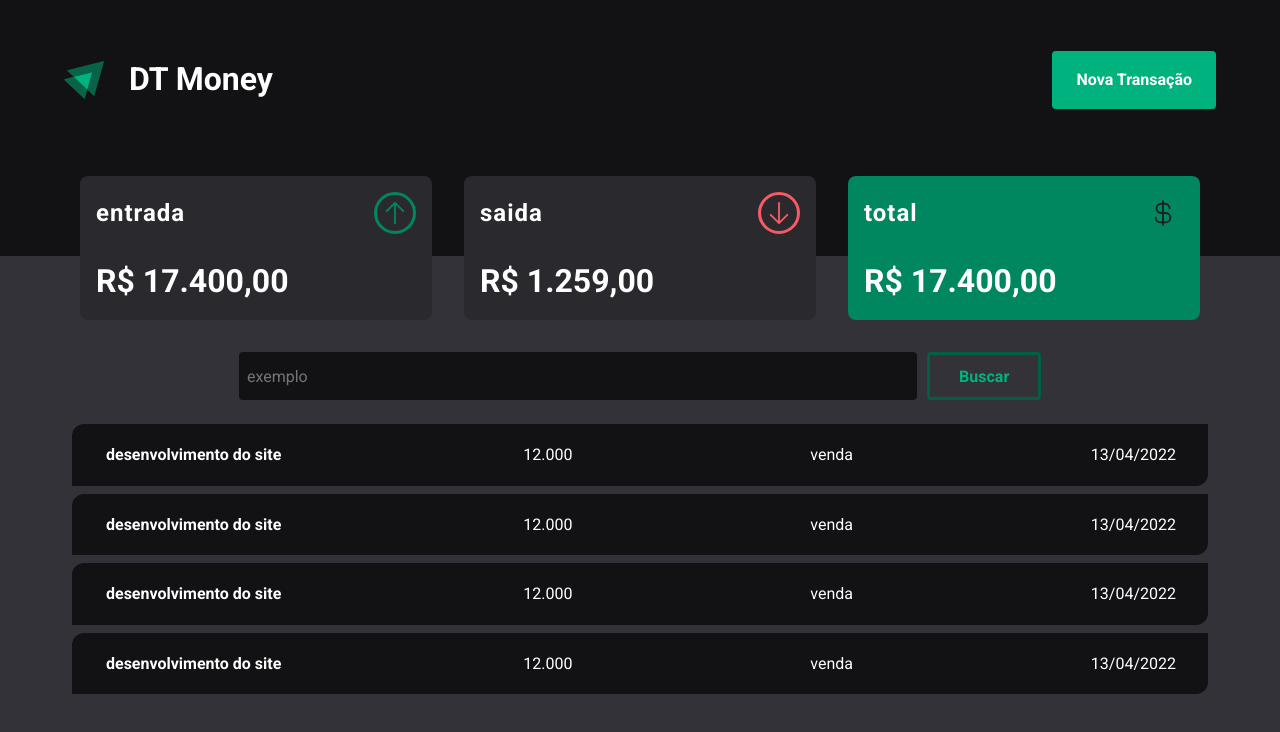
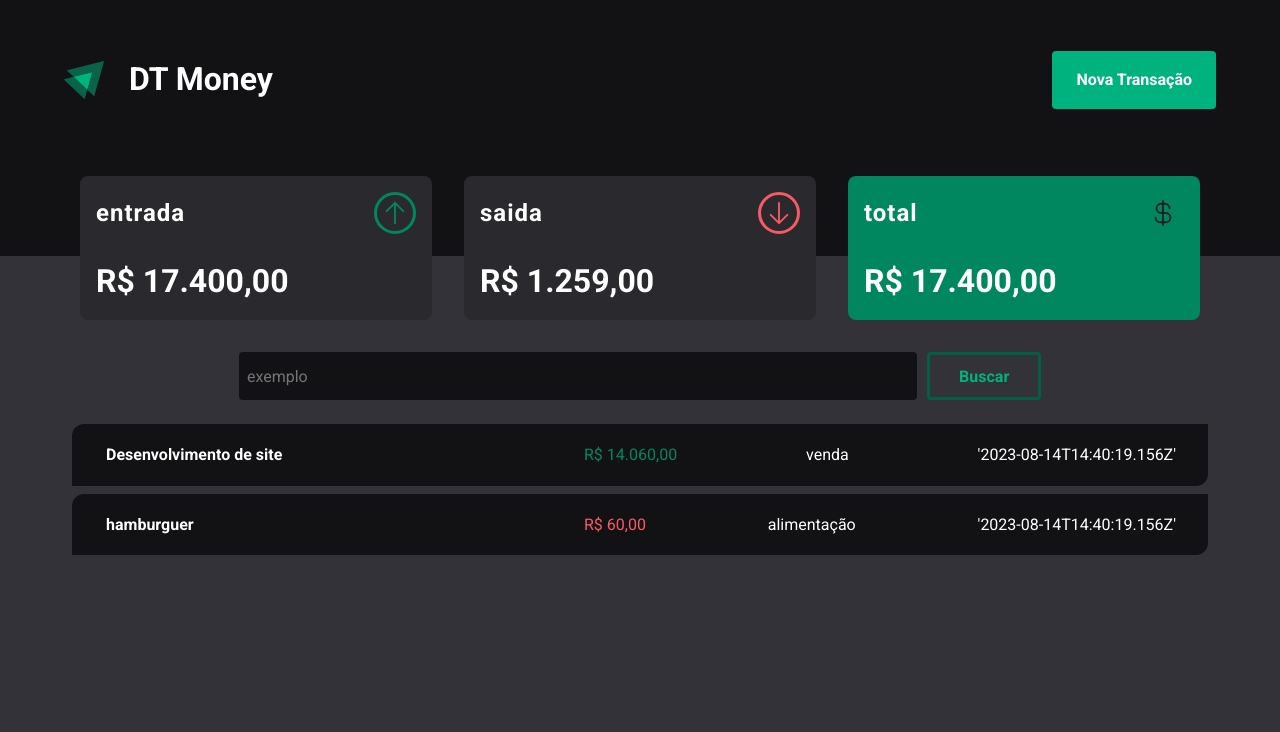
Before and after one commit to MathMendesReis/DT-Money, a React (Vite) app in the folder vite-project/: page / in a window 1280 px wide. Shown: the top 732 px of the page. Built offline with nearby package versions, Linux system fonts and the light colour scheme; data requests are answered from the project's data file.

Commit message:
estilização da tabeela completa

```diff
--- /dev/null
+++ b/vite-project/db.json
@@ -0,0 +1,21 @@
+{
+  "transactions":[
+
+    {
+      "id":1,
+      "description":"Desenvolvimento de site",
+      "type":"income",
+      "category":"venda",
+      "price":14060,
+      "createdAt":"'2023-08-14T14:40:19.156Z'"
+    },
+    {
+      "id":2,
+      "description":"hamburguer",
+      "type":"outcome",
+      "category":"alimentação",
+      "price":60,
+      "createdAt":"'2023-08-14T14:40:19.156Z'"
+    }
+  ]
+}
--- a/vite-project/package.json
+++ b/vite-project/package.json
@@ -7,12 +7,14 @@
     "dev": "vite",
     "build": "tsc && vite build",
     "lint": "eslint . --ext ts,tsx --report-unused-disable-directives --max-warnings 0",
-    "preview": "vite preview"
+    "preview": "vite preview",
+    "server":"json-server --watch db.json"
   },
   "dependencies": {
     "@phosphor-icons/react": "^2.0.10",
     "@reduxjs/toolkit": "^1.9.5",
     "@types/styled-components": "^5.1.26",
+    "json-server": "^0.17.3",
     "react": "^18.2.0",
     "react-dom": "^18.2.0",
     "react-redux": "^8.1.1",
--- /dev/null
+++ b/vite-project/src/context/Trasactions/Context.tsx
@@ -0,0 +1,41 @@
+import { createContext,useEffect,useState } from "react"
+
+interface Transactions {
+    id:number,
+    description:string,
+    type:string,
+    category:string,
+    price:number,
+    createdAt:string
+}
+
+interface ContextProvder {
+  transactions:Transactions[]
+}
+export const TransactionsContext = createContext({} as ContextProvder)
+interface PropsProviderTransactions{
+  children: React.ReactNode;
+}
+export default function ProviverTransictions({children}:PropsProviderTransactions) {
+  const [transactions,setTransactions] = useState<Transactions[]>([])
+
+  async function loadTransactions() {
+    const response = await fetch("http://localhost:3000/transactions")
+    const data = await response.json()
+
+    setTransactions(data)
+  }
+
+
+  console.log(transactions)
+  useEffect(() => {
+    loadTransactions()
+  },[])
+  return(
+    <TransactionsContext.Provider value={{
+      transactions,
+    }}>
+      {children}
+    </TransactionsContext.Provider>
+  )
+}
--- a/vite-project/src/main.tsx
+++ b/vite-project/src/main.tsx
@@ -7,18 +7,17 @@ import {
   RouterProvider,
 } from "react-router-dom";
 import useRouter from './router/useRouter.tsx'
-import { Provider as ReduxProvider } from 'react-redux'
-import { store } from './store/index.ts';
+import ProviverTransictions from './context/Trasactions/Context.tsx';
 
 
 const [router] = useRouter()
 ReactDOM.createRoot(document.getElementById('root')!).render(
   <React.StrictMode>
     <Theme>
-      <ReduxProvider store={store}>
+      <ProviverTransictions>
         <GlobalStyle/>
         <RouterProvider router={router} />
-      </ReduxProvider>
+      </ProviverTransictions>
     </Theme>
   </React.StrictMode>,
 )
--- a/vite-project/src/pages/Main/components/tableActions/index.tsx
+++ b/vite-project/src/pages/Main/components/tableActions/index.tsx
@@ -1,19 +1,30 @@
-import { ContainerTable } from "./styled";
+import { ContainerTable } from "./styled"
 
-export default function TableActions() {
+interface Transactions {
+  id:number,
+  description:string,
+  type:string,
+  category:string,
+  price:number,
+  createdAt:string
+}
+export default function TableActions({description,type,category,price,createdAt}: Transactions) {
+
   return (
     <>
-        <ContainerTable>
+        <ContainerTable
+        type={type }
+        >
         <thead>
             <tr>
-              <th>desenvolvimento do site</th>
+              <th>{description}</th>
             </tr>
           </thead>
           <tbody>
             <tr>
-              <td>12.000</td>
-              <td>venda</td>
-              <td>13/04/2022</td>
+              <td>{price.toLocaleString('pt-br',{style: 'currency', currency: 'BRL'})}</td>
+              <td>{category}</td>
+              <td>{createdAt}</td>
             </tr>
           </tbody>
         </ContainerTable>
--- a/vite-project/src/pages/Main/components/tableActions/styled.ts
+++ b/vite-project/src/pages/Main/components/tableActions/styled.ts
@@ -1,7 +1,11 @@
-import styled from "styled-components";
+import styled, { css } from "styled-components";
 
 
-export const ContainerTable = styled.table`
+type Transactions = "outcome"|"income"
+interface Props {
+  type: string
+}
+export const ContainerTable = styled.table<Props>`
 display: flex;
 align-items: center;
 justify-content: space-between;
@@ -17,13 +21,34 @@ overflow: auto;
   margin-top: 1.5rem;
 }
 
+thead{
+  width: 15rem;
+}
+
 tbody{
 flex: 1;
-
 
 tr{
   display: flex;
   justify-content: space-between;
+  td{
+    text-align: flex-start;
+    &:first-child{
+      &:first-child{
+    ${props =>
+    props.type === "outcome" &&
+    css`
+      color: ${({ theme }) => theme.colors.red};
+    `}
+
+  ${props =>
+    props.type === "income" &&
+    css`
+      color: ${({ theme }) => theme.colors.green};
+    `}
+  }
+    }
+  }
 }
 }
 `;
--- a/vite-project/src/pages/Main/index.tsx
+++ b/vite-project/src/pages/Main/index.tsx
@@ -1,13 +1,16 @@
-import { useState } from 'react'
+import { useContext, useState } from 'react'
 import Sumary from '../components/sumary'
 import Header from './components/header'
 import SearchForm from './components/SerchaForm'
 import Modal from './components/modal'
 import TableActions from './components/tableActions'
 import { ContainerTableDiv } from './styled'
+import { TransactionsContext } from '../../context/Trasactions/Context'
 
 export default function Main() {
   const [showDisplaModal,setshowDisplaModal] = useState<boolean>(false)
+  const {transactions} = useContext(TransactionsContext)
+
   return (
     <div>
       <Header
@@ -16,10 +19,17 @@ export default function Main() {
       <Sumary/>
       <SearchForm/>
       <ContainerTableDiv>
-        <TableActions/>
-        <TableActions/>
-        <TableActions/>
-        <TableActions/>
+        {transactions.map((transaction) => (
+        <TableActions
+        key={transaction.id}
+        description={transaction.description}
+        type={transaction.type}
+        category={transaction.category}
+        createdAt={transaction.createdAt}
+        price={transaction.price}
+        id={transaction.id}
+        />
+        ))}
       </ContainerTableDiv>
       <div>
       {showDisplaModal &&
--- a/vite-project/src/pages/components/sumary/index.tsx
+++ b/vite-project/src/pages/components/sumary/index.tsx
@@ -1,8 +1,13 @@
 import { ArrowDown, ArrowUp, CurrencyDollar } from "@phosphor-icons/react";
 import { CardProhibited, ContainerSumary } from "./styled";
+import { TransactionsContext } from "../../../context/Trasactions/Context";
+import { useContext } from "react";
 const iconSize:number = 42
 
 export default function Sumary(){
+  const {transactions} = useContext(TransactionsContext)
+
+
   return (
     <ContainerSumary>
       <CardProhibited
```
Also changed, not shown: 1 other file (tests, documents, lock files or other folders).
